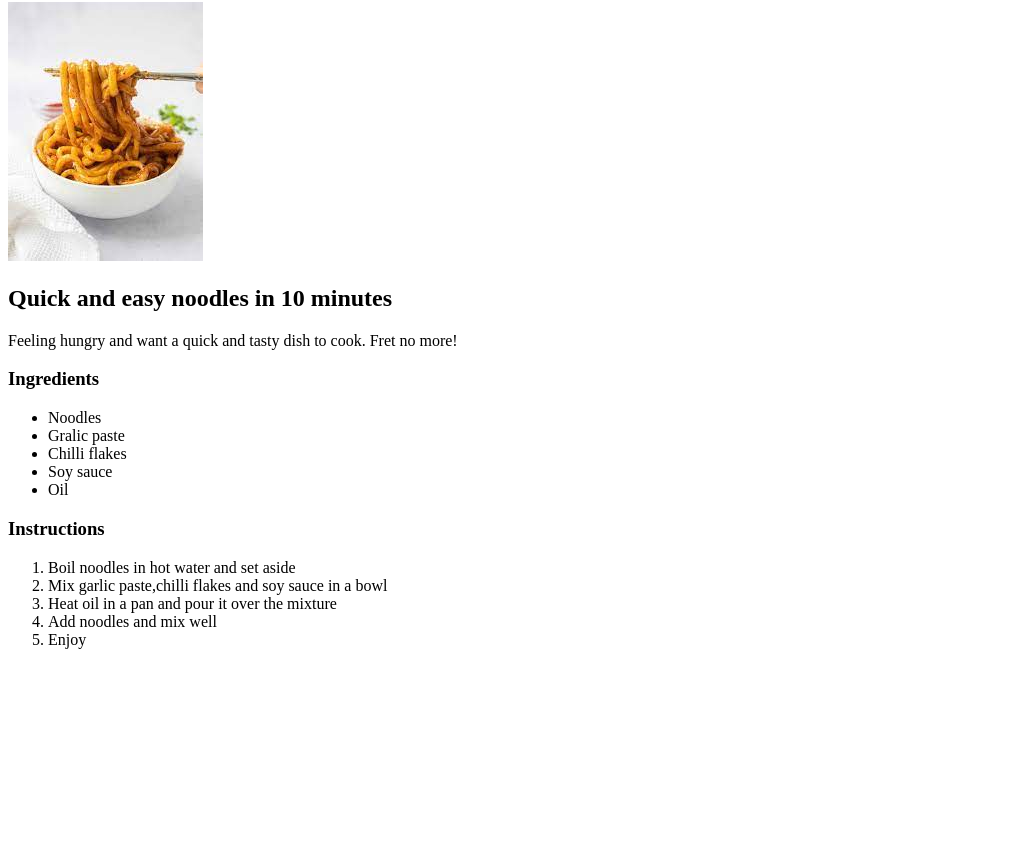
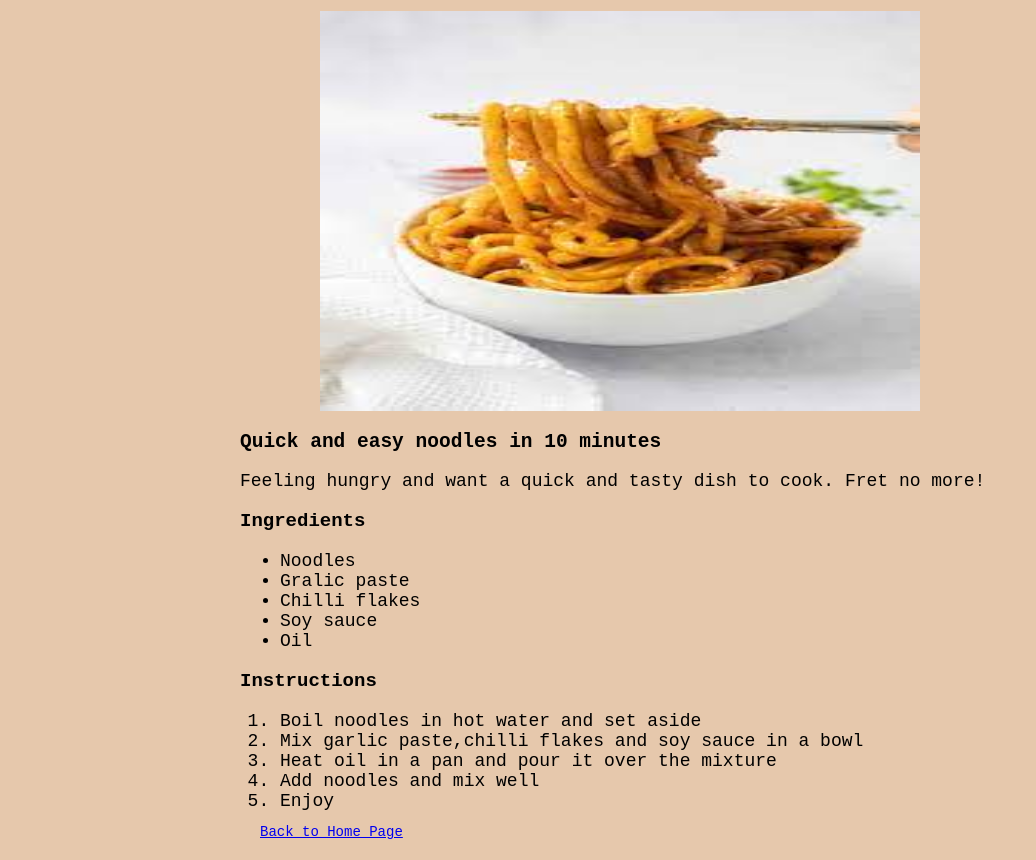
Before and after one commit to tsfoverlord/odin-recipes, a plain HTML site: page recipes/chilli-oil-noodles.html in a window 1280 px wide. Shown: the part 78-938 px from the top of the page, without its empty margins (0-1036 px from the left). Before the commit the page ends 800 px from the top, so only its background shows below. Drawn offline with Linux system fonts and the light colour scheme.

Commit message:
Linked stylesheet and added back to home link

```diff
--- a/recipes/chilli-oil-noodles.html
+++ b/recipes/chilli-oil-noodles.html
@@ -4,11 +4,12 @@
     <meta charset="UTF-8">
     <meta http-equiv="X-UA-Compatible" content="IE=edge">
     <meta name="viewport" content="width=device-width, initial-scale=1.0">
+    <link rel="stylesheet" href="./recipe-style.css">
     <title>Chilli Oil Noodles</title>
 </head>
 <body>
     <h1>Chilli oil Noodles</h1>
-    <img src="../images/chilli-oil-noodles.jpg" alt="chilli-oil-noodles">
+    <img src="../images/chilli-oil-noodles.jpg" alt="chilli-oil-noodles" style="height: 400px;">
     <h2>Quick and easy noodles in 10 minutes</h2>
     <p>Feeling hungry and want a quick and tasty dish to cook. Fret no more!</p>
     <h3>Ingredients</h3>
@@ -27,6 +28,6 @@
         <li>Add noodles and mix well</li>
         <li>Enjoy</li>
     </ol>
-
+    <a href="../index.html">Back to Home Page</a>
 </body>
 </html>
```
Also changed, not shown: recipes/nothing.html (+2 -0 lines), recipes/omlette.html (+2 -0 lines).
